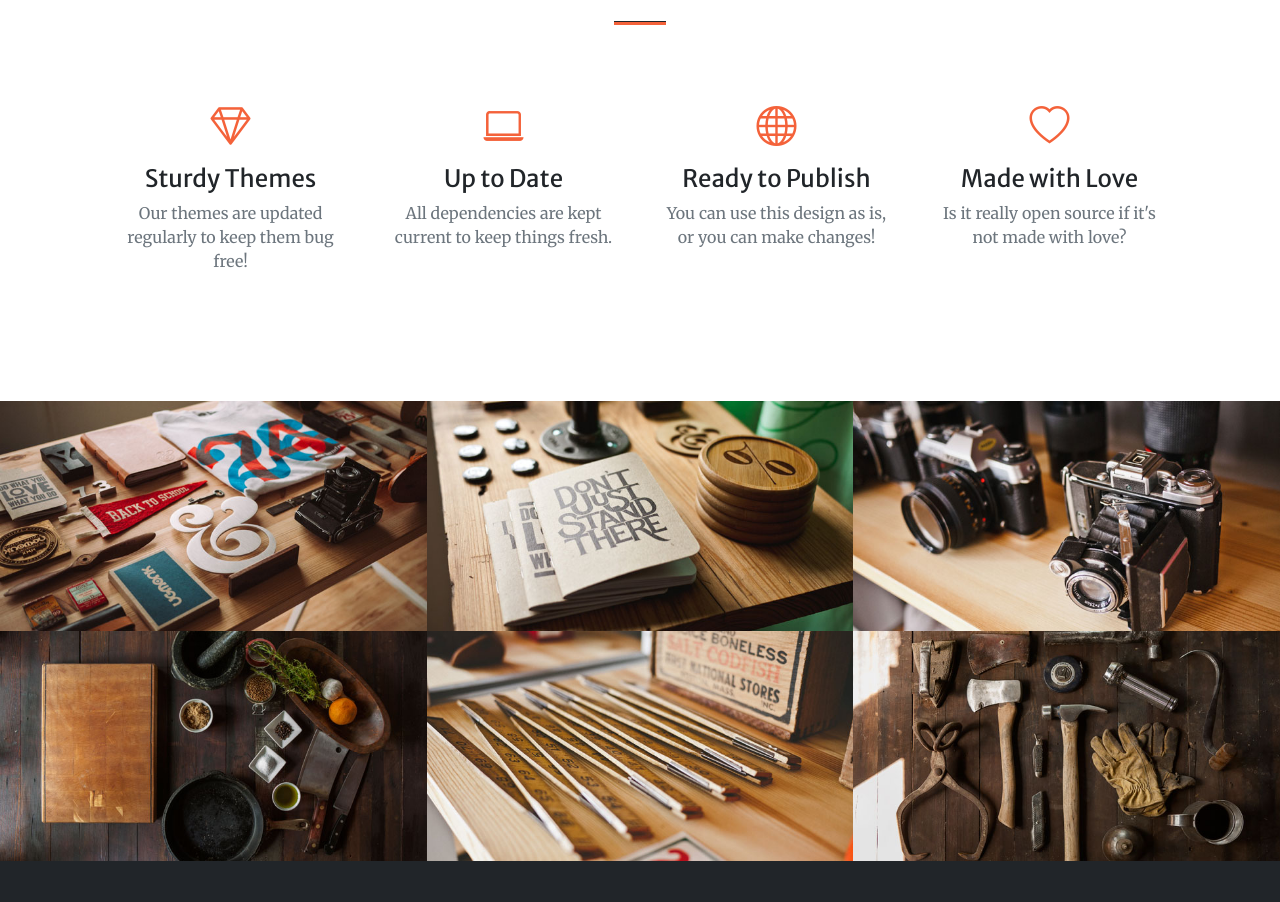
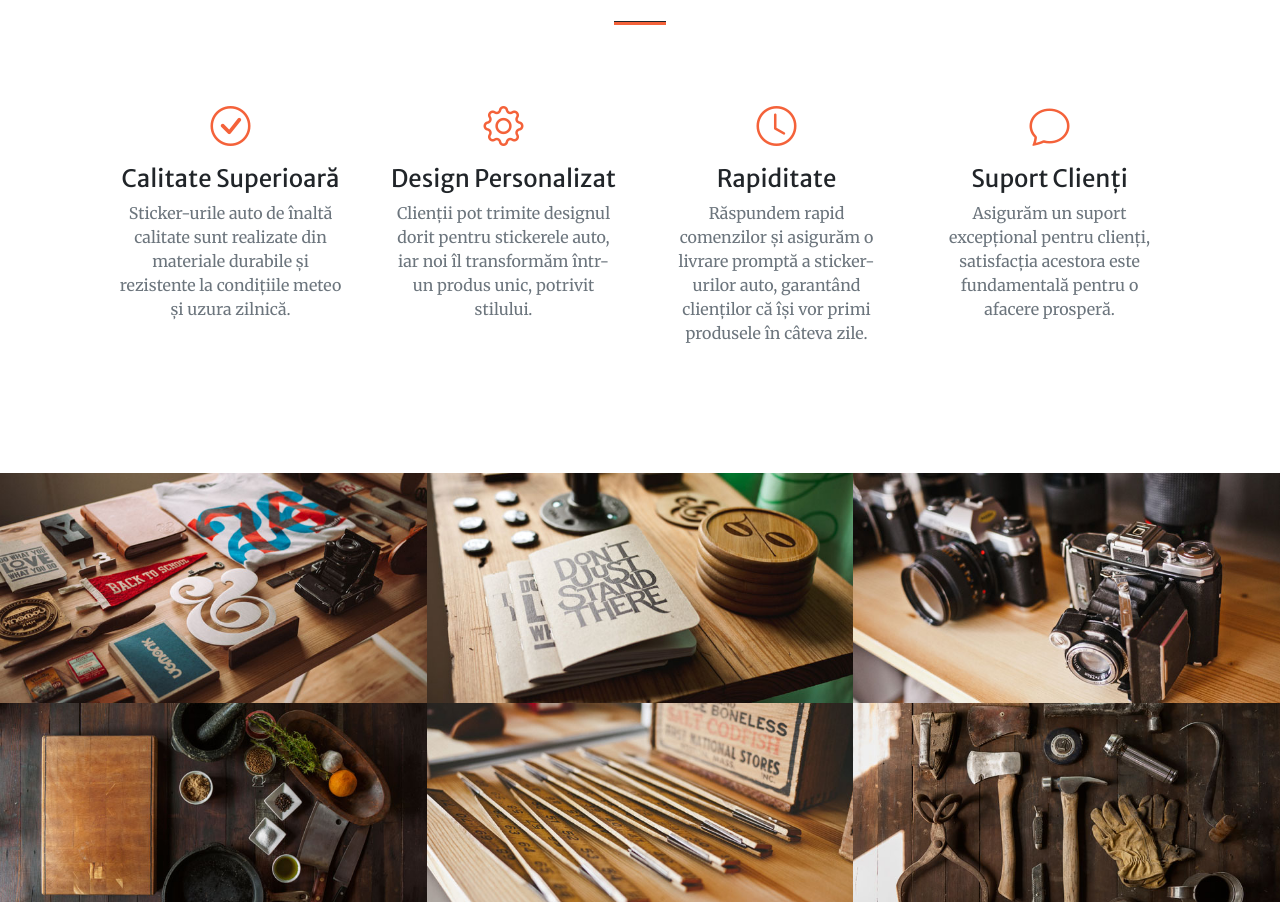
Before and after one commit to SorinBar/Metil-Website, a plain HTML site: page index.html in a window 1280 px wide. Shown: the part 1519-2421 px from the top of the page. Drawn offline with nearby package versions, Linux system fonts and the light colour scheme; some packages are replaced by stand-ins of ours; a script that the page names is missing.

Commit message:
Done service

```diff
--- a/index.html
+++ b/index.html
@@ -76,30 +76,30 @@
                 <div class="row gx-4 gx-lg-5">
                     <div class="col-lg-3 col-md-6 text-center">
                         <div class="mt-5">
-                            <div class="mb-2"><i class="bi-gem fs-1 text-primary"></i></div>
-                            <h3 class="h4 mb-2">Sturdy Themes</h3>
-                            <p class="text-muted mb-0">Our themes are updated regularly to keep them bug free!</p>
+                            <div class="mb-2"><i class="bi-check-circle fs-1 text-primary"></i></div>
+                            <h3 class="h4 mb-2">Calitate Superioară</h3>
+                            <p class="text-muted mb-0">Sticker-urile auto de înaltă calitate sunt realizate din materiale durabile și rezistente la condițiile meteo și uzura zilnică.</p>
                         </div>
                     </div>
                     <div class="col-lg-3 col-md-6 text-center">
                         <div class="mt-5">
-                            <div class="mb-2"><i class="bi-laptop fs-1 text-primary"></i></div>
-                            <h3 class="h4 mb-2">Up to Date</h3>
-                            <p class="text-muted mb-0">All dependencies are kept current to keep things fresh.</p>
+                            <div class="mb-2"><i class="bi-gear fs-1 text-primary"></i></div>
+                            <h3 class="h4 mb-2">Design Personalizat</h3>
+                            <p class="text-muted mb-0">Clienții pot trimite designul dorit pentru stickerele auto, iar noi îl transformăm într-un produs unic, potrivit stilului.</p>
                         </div>
                     </div>
                     <div class="col-lg-3 col-md-6 text-center">
                         <div class="mt-5">
-                            <div class="mb-2"><i class="bi-globe fs-1 text-primary"></i></div>
-                            <h3 class="h4 mb-2">Ready to Publish</h3>
-                            <p class="text-muted mb-0">You can use this design as is, or you can make changes!</p>
+                            <div class="mb-2"><i class="bi-clock fs-1 text-primary"></i></div>
+                            <h3 class="h4 mb-2">Rapiditate</h3>
+                            <p class="text-muted mb-0">Răspundem rapid comenzilor și asigurăm o livrare promptă a sticker-urilor auto, garantând clienților că își vor primi produsele în câteva zile.</p>
                         </div>
                     </div>
                     <div class="col-lg-3 col-md-6 text-center">
                         <div class="mt-5">
-                            <div class="mb-2"><i class="bi-heart fs-1 text-primary"></i></div>
-                            <h3 class="h4 mb-2">Made with Love</h3>
-                            <p class="text-muted mb-0">Is it really open source if it's not made with love?</p>
+                            <div class="mb-2"><i class="bi-chat fs-1 text-primary"></i></div>
+                            <h3 class="h4 mb-2">Suport Clienți</h3>
+                            <p class="text-muted mb-0">Asigurăm un suport excepțional pentru clienți, satisfacția acestora este fundamentală pentru o afacere prosperă.</p>
                         </div>
                     </div>
                 </div>
```
